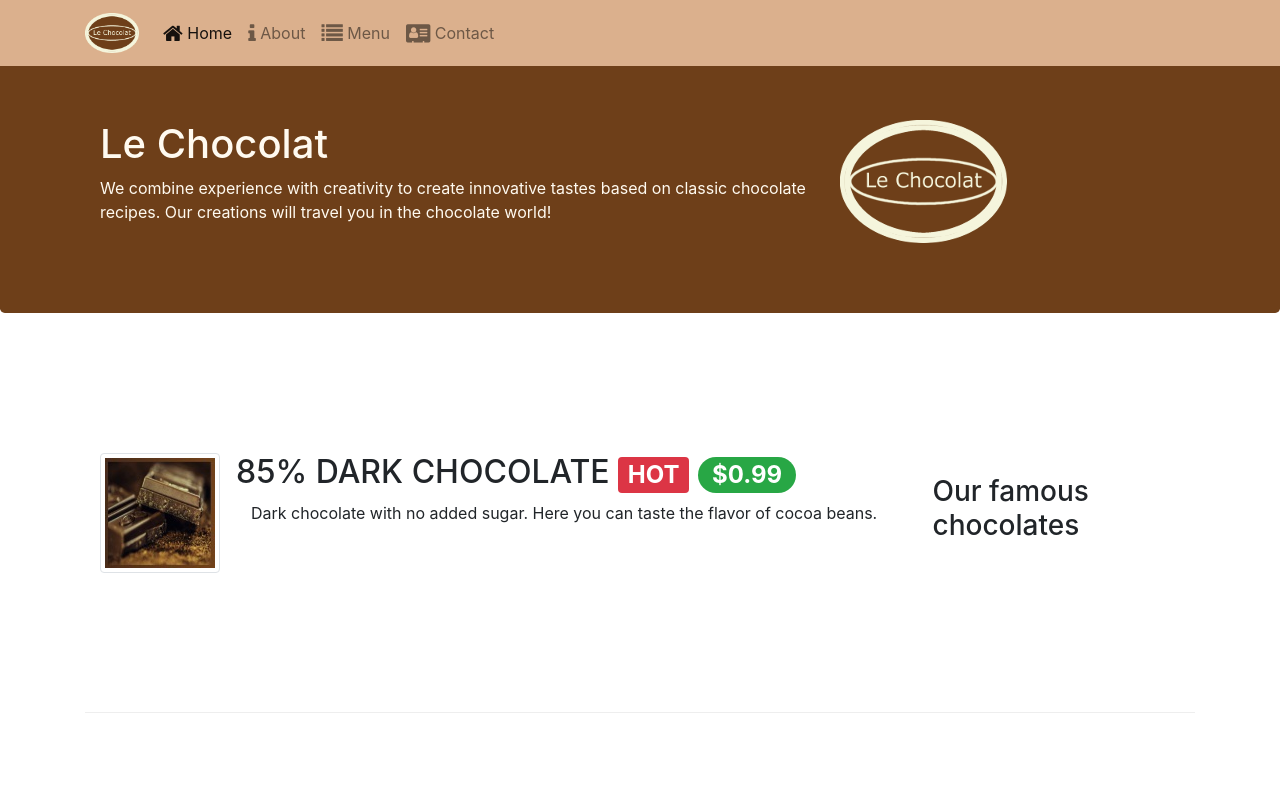
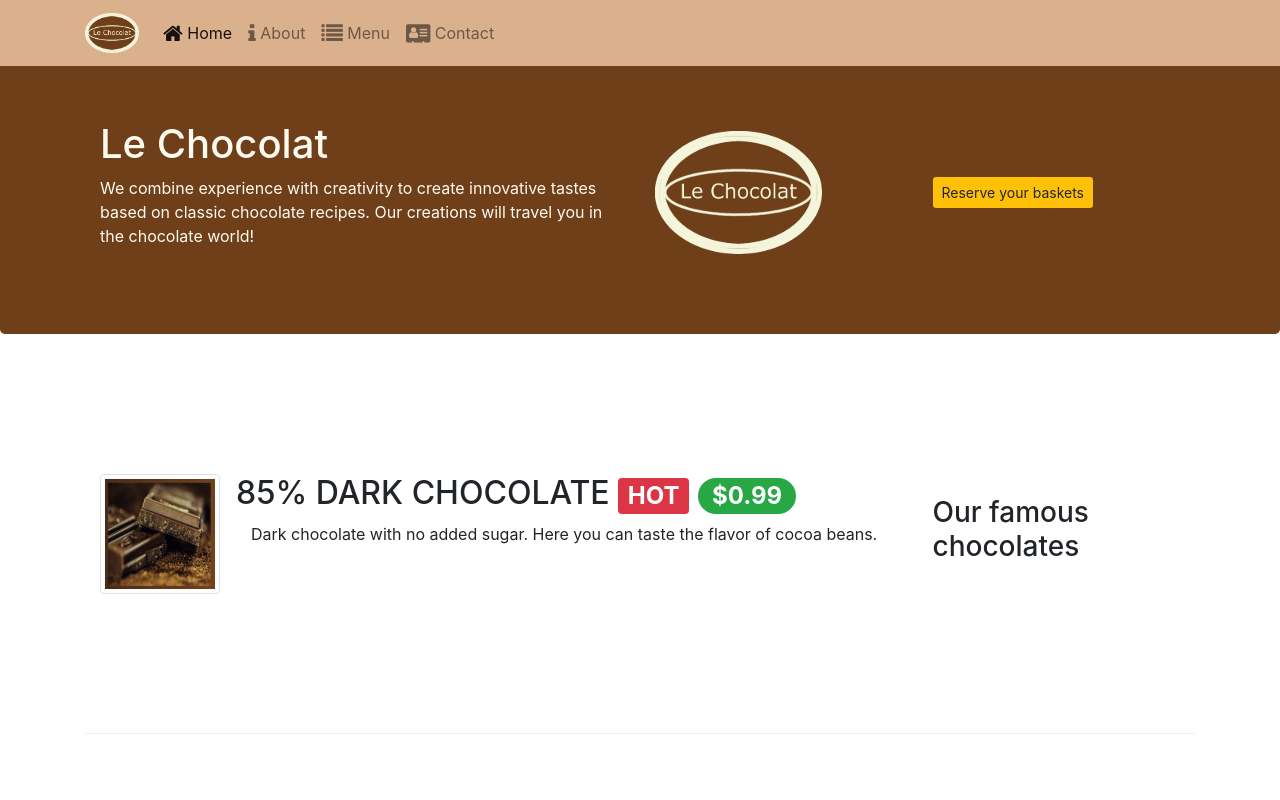
Before and after one commit to flopifer/leChocolat, a website: page index.html in a window 1280 px wide. Shown: the top 800 px of the page. Drawn offline with nearby package versions, Linux system fonts and the light colour scheme.

Commit message:
Bootstrap Assignment 9 Task 2

```diff
--- a/index.html
+++ b/index.html
@@ -37,14 +37,18 @@
     </nav>
     <header class="jumbotron">
         <div class="container">
-            <div class="row row-header">
-                <div class="col-12 col-sm-8">
+            <div class="row row-header align-items-center">
+                <div class="col col-sm-6">
                     <h1>Le Chocolat</h1>
                     <p>We combine experience with creativity to create innovative tastes based on classic chocolate
                         recipes. Our creations will travel you in the chocolate world!</p>
                 </div>
-                <div class="col col-sm">
+                <div class="col-12 col-sm-3">
                     <img src="images/logo.png" class="img-fluid">
+                </div>
+                <div class="col-12 col-sm-3">
+                    <!-- <p style="padding: 5px;"></p> -->
+                    <a href="#reserveBasket" role="button" class="btn btn-sm bg-warning">Reserve your baskets</a>
                 </div>
             </div>
         </div>
@@ -110,6 +114,7 @@
             </div>
         </div>
     </div>
+    <section id="reserveBasket">
         <div class="row row-content justify-content-center">
             <div class="col-12 col-sm-8">
                 <div class="card border-default">
@@ -173,6 +178,7 @@
                 </div>
             </div>
         </div>
+    </section>
 
     <footer class="footer">
         <div class="container">
```
Lines whose indentation alone changed are shown as unchanged.
